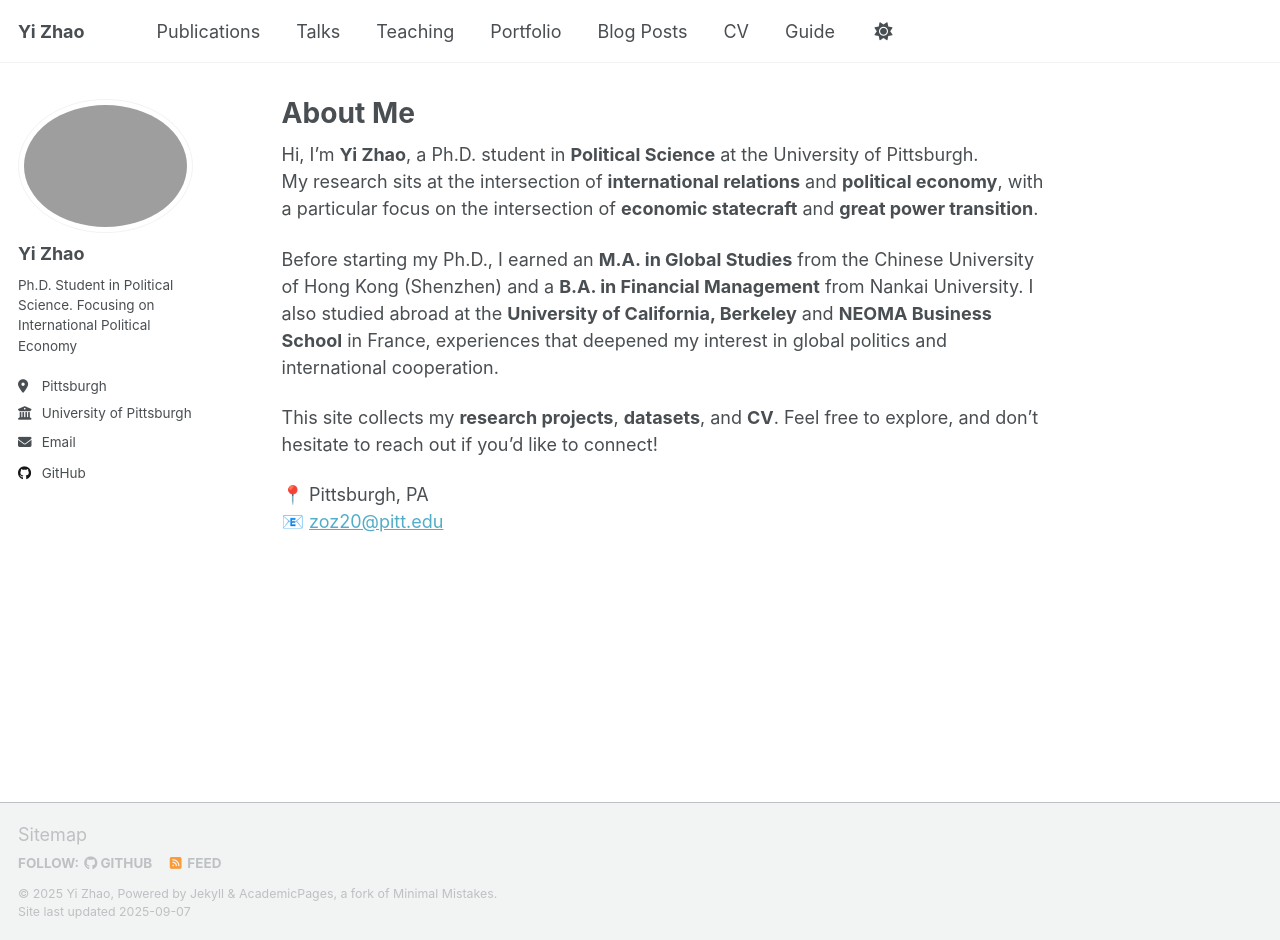
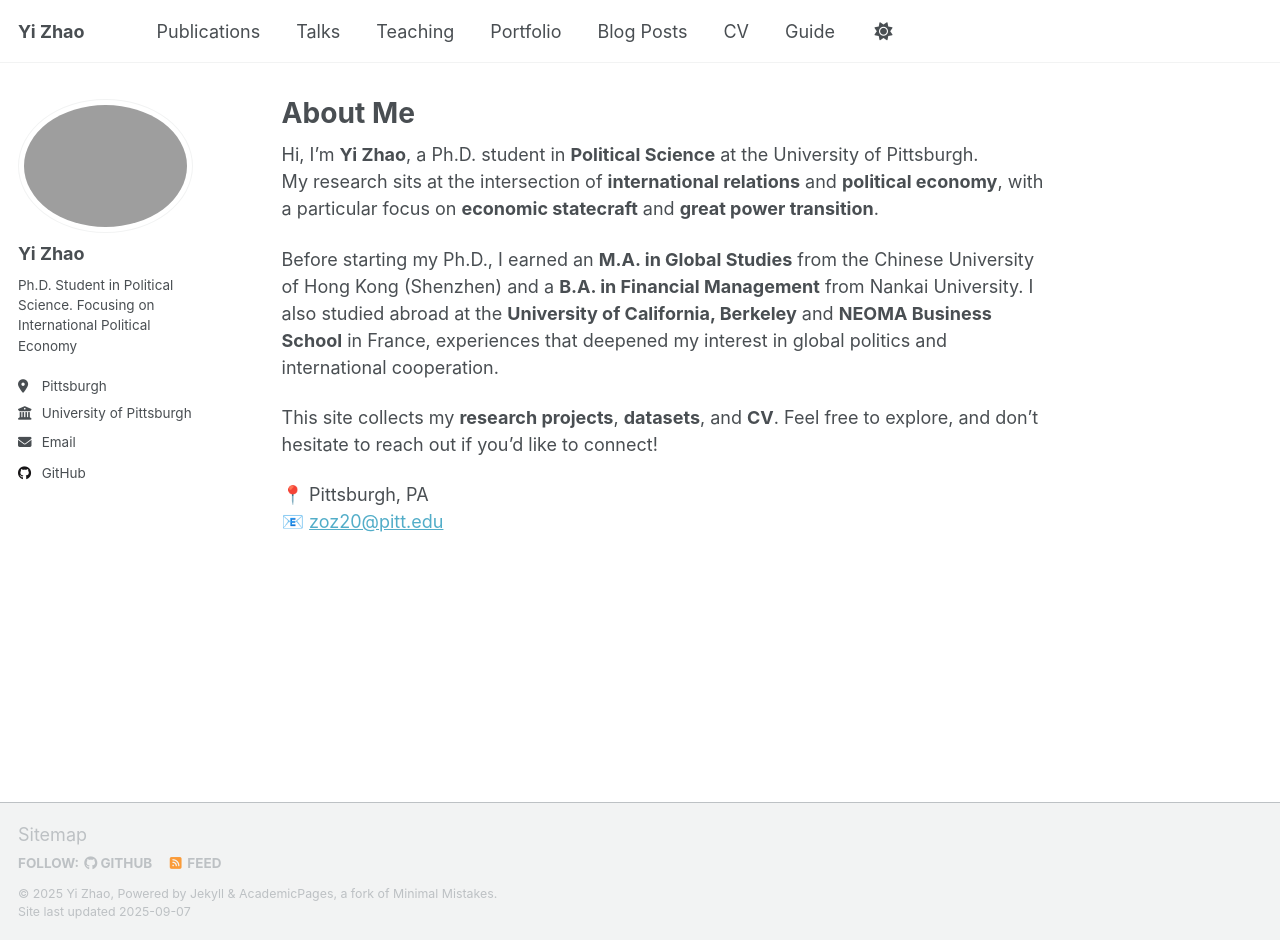
Before and after one commit to YiZhao999/YiZhao999.github.io, a Jekyll site: the page built from _pages/about.md, in a window 1280 px wide and 940 px high. Built offline with Jekyll 4.4.1, drawn with Linux system fonts in a browser that asks for light colours; a script that is not in the unit is left out.

Commit message:
Fix formatting in about.md

```diff
--- a/_pages/about.md
+++ b/_pages/about.md
@@ -8,7 +8,7 @@ redirect_from:
 ---
 
 Hi, I’m **Yi Zhao**, a Ph.D. student in **Political Science** at the University of Pittsburgh.
-My research sits at the intersection of **international relations** and **political economy**, with a particular focus on the intersection of **economic statecraft** and **great power transition**.
+My research sits at the intersection of **international relations** and **political economy**, with a particular focus on **economic statecraft** and **great power transition**.
 
 Before starting my Ph.D., I earned an **M.A. in Global Studies** from the Chinese University of Hong Kong (Shenzhen) and a **B.A. in Financial Management** from Nankai University. I also studied abroad at the **University of California, Berkeley** and **NEOMA Business School** in France, experiences that deepened my interest in global politics and international cooperation.
 
```
